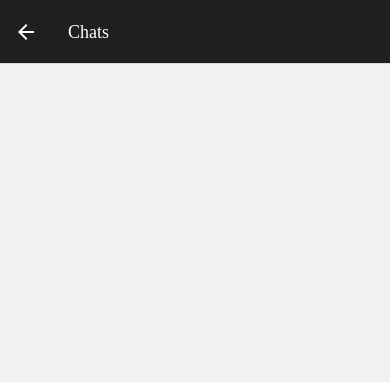
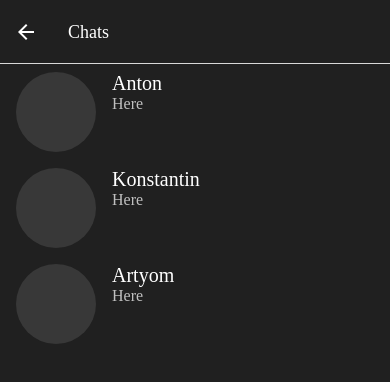
Before and after one commit to dualism98/chatapp, a React Native app: screen /ChatsListScreen in a window 390 px wide. Shown: the top 382 px of the page. Built offline with nearby package versions, Linux system fonts and the light colour scheme.

Commit message:
Added chat card

```diff
--- /dev/null
+++ b/src/components/ChatCard.tsx
@@ -0,0 +1,71 @@
+/* eslint-disable react-hooks/exhaustive-deps */
+import {useNavigation} from '@react-navigation/native';
+import React, {useCallback} from 'react';
+import {Image, StyleSheet, Text, TouchableHighlight, View} from 'react-native';
+import NavigationKeys from '../navigation/NavigationKeys';
+import colors from '../theme/colors';
+import {fontFamily, fontSize} from '../theme/fonts';
+import {indent} from '../theme/layout';
+
+interface Props {
+  chat: Chat;
+}
+
+const ChatCard: React.FC<Props> = ({chat}) => {
+  const navigation = useNavigation();
+
+  const handleCardPress = useCallback(() => {
+    // @ts-expect-error
+    navigation.navigate(NavigationKeys.ChatScreen);
+  }, []);
+
+  return (
+    <TouchableHighlight onPress={handleCardPress}>
+      <View style={styles.container}>
+        <View style={styles.avatarContainer}>
+          <Image source={{uri: chat.avatar}} />
+        </View>
+        <View style={styles.infoContainer}>
+          <Text numberOfLines={1} style={styles.nameTitle}>
+            {chat.name}
+          </Text>
+          <Text style={styles.lastMessageTitle}>{chat.lastMessage}</Text>
+        </View>
+      </View>
+    </TouchableHighlight>
+  );
+};
+
+const styles = StyleSheet.create({
+  container: {
+    flexDirection: 'row',
+    paddingHorizontal: indent.m,
+    paddingVertical: indent.xs,
+  },
+
+  avatarContainer: {
+    height: 80,
+    width: 80,
+    backgroundColor: colors.greyCell,
+    borderRadius: 100,
+    marginRight: indent.m,
+  },
+
+  infoContainer: {
+    flex: 1,
+  },
+
+  nameTitle: {
+    color: colors.label,
+    fontFamily: fontFamily.semibold,
+    fontSize: fontSize.l,
+  },
+
+  lastMessageTitle: {
+    fontFamily: fontFamily.regular,
+    color: colors.greySecondary,
+    fontSize: fontSize.m,
+  },
+});
+
+export default ChatCard;
--- a/src/screens/ChatsListScreen.tsx
+++ b/src/screens/ChatsListScreen.tsx
@@ -1,10 +1,50 @@
 import React from 'react';
-import {StyleSheet, View} from 'react-native';
+import {FlatList, StyleSheet, View} from 'react-native';
+import {useSafeAreaInsets} from 'react-native-safe-area-context';
+import ChatCard from '../components/ChatCard';
+import colors from '../theme/colors';
+
+const chats: Chat[] = [
+  {
+    id: '1',
+    name: 'Anton',
+    lastMessage: 'Here',
+    avatar: '',
+  },
+  {
+    id: '2',
+    name: 'Konstantin',
+    lastMessage: 'Here',
+    avatar: '',
+  },
+  {
+    id: '3',
+    name: 'Artyom',
+    lastMessage: 'Here',
+    avatar: '',
+  },
+];
 
 const ChatsListScreen: React.FC = () => {
-  return <View />;
+  const insets = useSafeAreaInsets();
+
+  return (
+    <View style={styles.container}>
+      <FlatList
+        data={chats}
+        keyExtractor={item => item.id}
+        contentContainerStyle={{paddingBottom: insets.bottom}}
+        renderItem={data => <ChatCard chat={data.item} />}
+      />
+    </View>
+  );
 };
 
-const styles = StyleSheet.create({});
+const styles = StyleSheet.create({
+  container: {
+    flex: 1,
+    backgroundColor: colors.background,
+  },
+});
 
 export default ChatsListScreen;
--- /dev/null
+++ b/src/types/Chat.d.ts
@@ -0,0 +1,6 @@
+interface Chat {
+  id: string;
+  avatar: string;
+  name: string;
+  lastMessage: string;
+}
```
